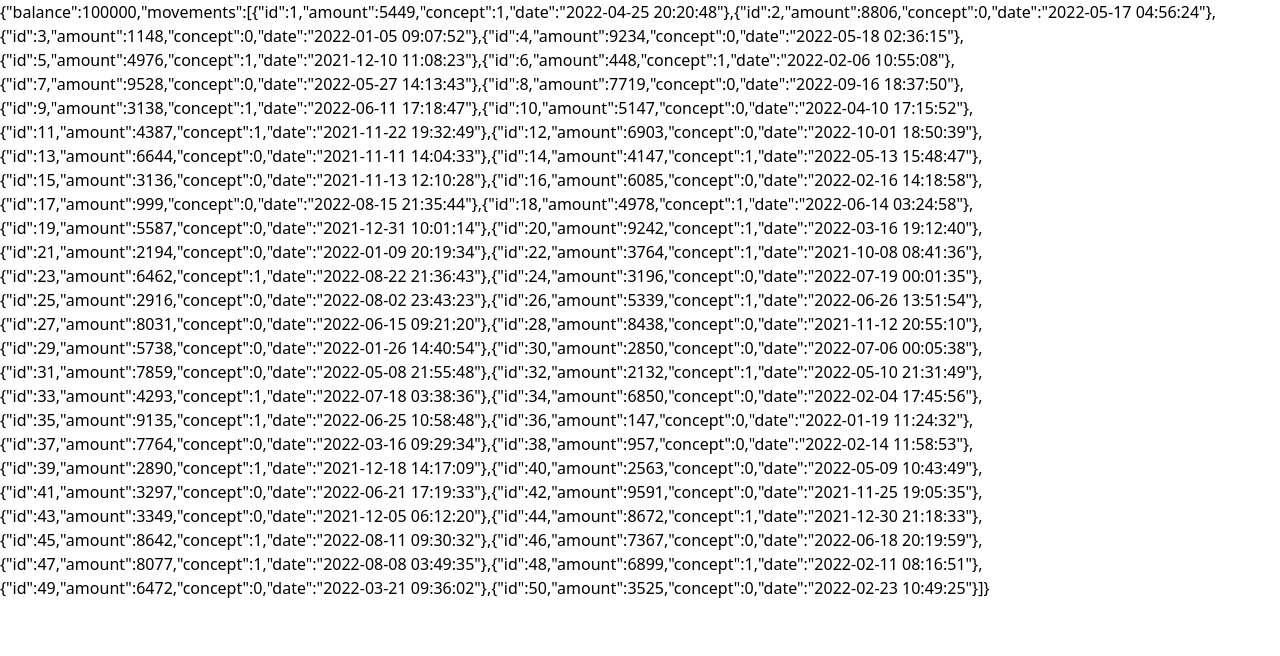
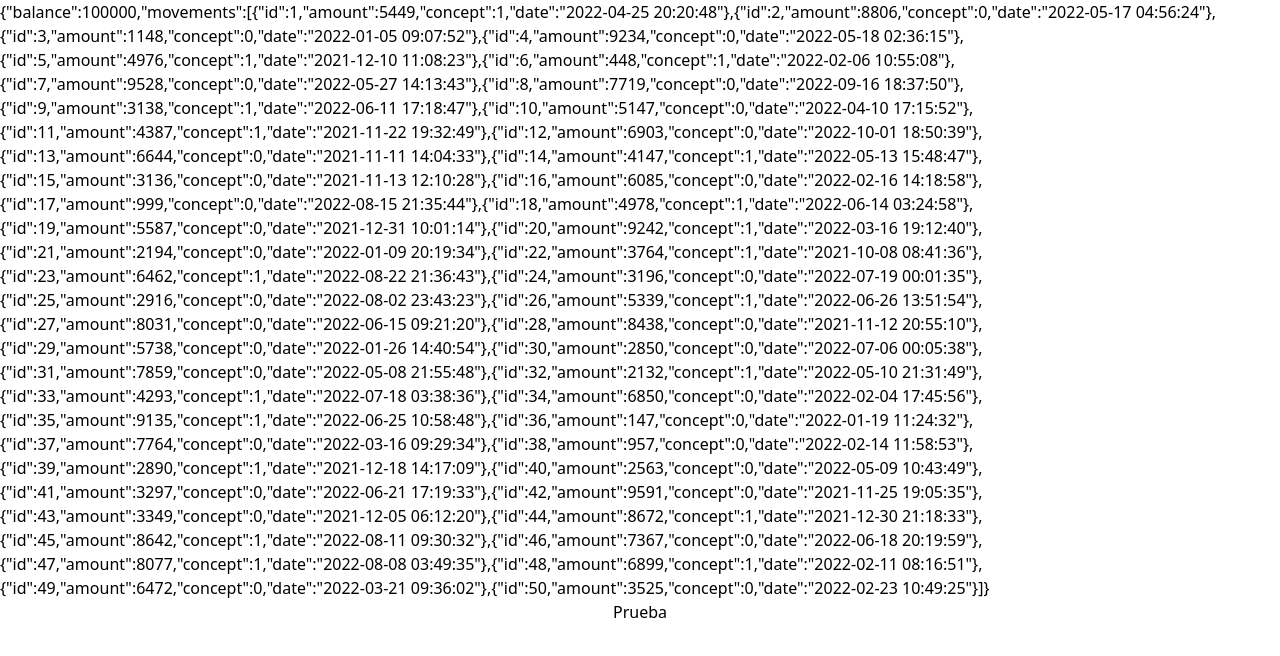
Before and after one commit to vicGeo/front-wallet, a React (Vite) app: page / in a window 1280 px wide. Shown: the top 656 px of the page. Built offline with nearby package versions, Linux system fonts and the light colour scheme.

Commit message:
add context for data

```diff
--- a/index.html
+++ b/index.html
@@ -4,7 +4,7 @@
     <meta charset="UTF-8" />
     <link rel="icon" type="image/svg+xml" href="/favicon.ico" />
     <meta name="viewport" content="width=device-width, initial-scale=1.0" />
-    <title>BigBuy wallet</title>
+    <title>BigBuy Wallet</title>
   </head>
   <body>
     <div id="root"></div>
--- a/src/App.tsx
+++ b/src/App.tsx
@@ -1,6 +1,7 @@
-import { useState, useEffect } from 'react';
+import { useState, useEffect, useMemo } from 'react';
 import { IDataWallet } from './interfaces/IDataWallet/IDataWallet';
 import axios from 'axios';
+import WalletContext from './context';
 
 function App() {
   const [data, setData] = useState<IDataWallet>({} as IDataWallet);
@@ -16,8 +17,33 @@ function App() {
     fetchData();
   }, []);
 
+  const contextValues = useMemo(() => ({
+    data, setData
+  }), [data, setData])
+
+  const handletest = () => {
+    const newMovements = {
+      id: data.movements.length + 1,
+      amount: 2000,
+      concept: 1,
+      date: new Date(),
+      order: 'prueba',
+    };
+    setData((prevData) => ({
+      ...prevData,
+      movements: [...prevData.movements, newMovements],
+    }));
+  };
+
   return (
-    <main className='grid place-items-center'>{JSON.stringify(data)}</main>
+    <WalletContext.Provider value={contextValues}>
+    <main className='grid place-items-center'>
+      {JSON.stringify(data)}
+      <section>
+        <button onClick={handletest}>Prueba</button>
+      </section>
+    </main>
+    </WalletContext.Provider>
   );
 }
 
--- /dev/null
+++ b/src/context.tsx
@@ -0,0 +1,11 @@
+import { createContext, Dispatch, SetStateAction } from 'react';
+import IDataWallet from './interfaces/IDataWallet';
+
+interface IWalletContext {
+  data: IDataWallet;
+  setData: Dispatch<SetStateAction<IDataWallet>>;
+}
+
+const WalletContext = createContext<IWalletContext>({} as IWalletContext);
+
+export default WalletContext;
```
